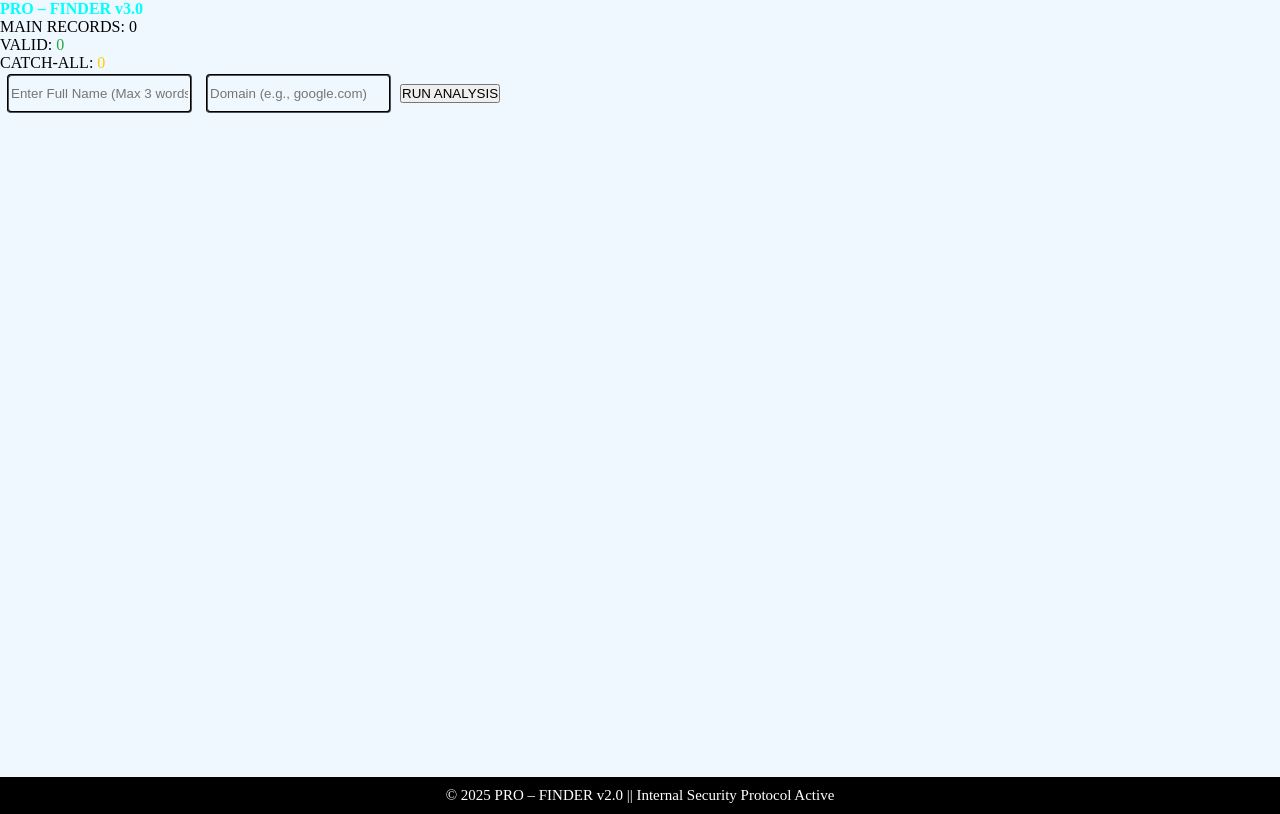
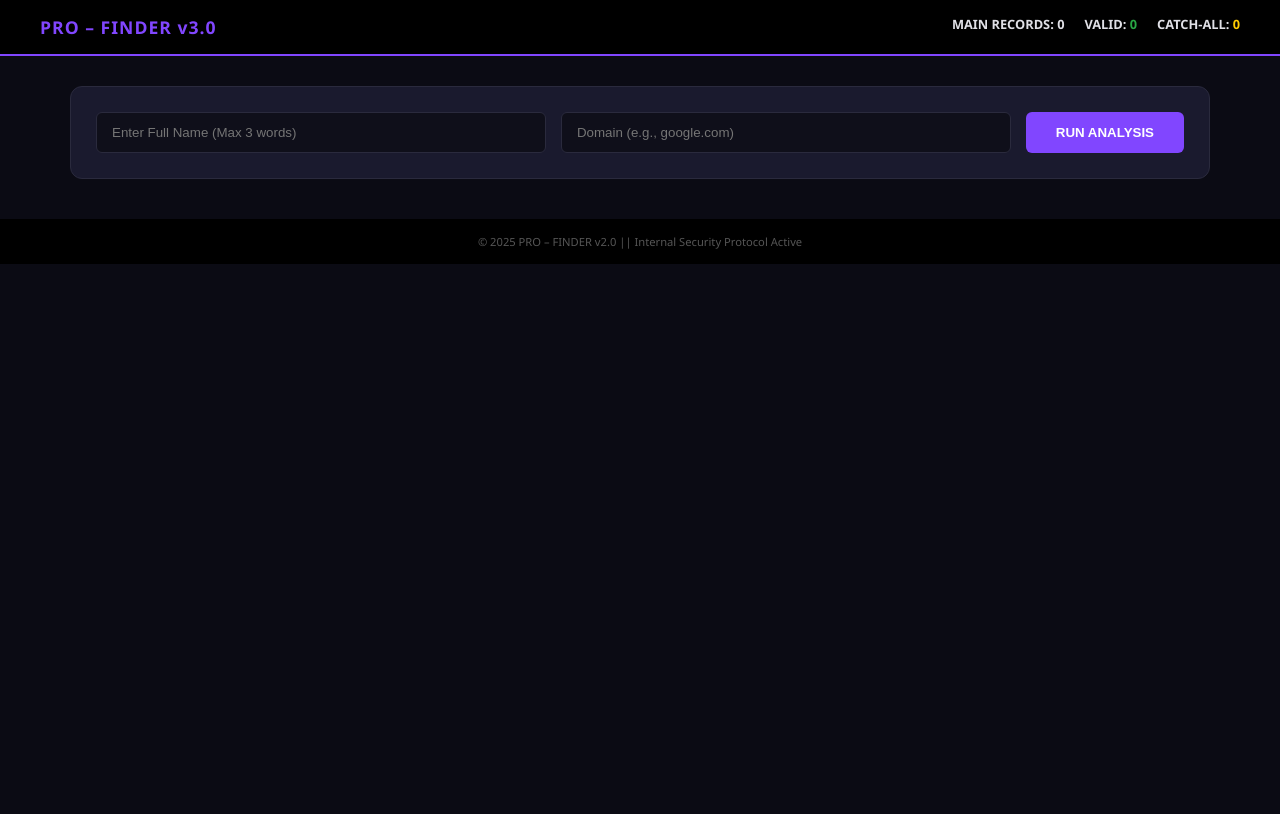
Before and after one commit to Manav2105/NewGLMEmailValidator, a plain HTML site: page index.html in a window 1280 px wide. Drawn offline with Linux system fonts and the light colour scheme.

Commit message:
Updated style.css

```diff
--- a/style.css
+++ b/style.css
@@ -1,25 +1,90 @@
-* { margin: 0; padding: 0; }
-body { background-color: aliceblue; overflow-y: auto; }
-nav { display: flex; align-items: center; justify-content: space-between; background-color: black; color: white; padding: 19px 12px; }
-nav ul { display: flex; }
-ul li { list-style: none; padding: 0 15px; }
-ul li a { color: whitesmoke; text-decoration: none; }
-ul li a:hover { color: cyan; font-weight: bold; }
-.logo{ color: white; }
-.logo:hover{ font-weight: bold; cursor: pointer; color: cyan; }
-main { min-height: 87.6vh; padding: 2px; }
-.container { max-width: 80vw; padding: 9px 10px; }
-.container h1 { padding: 12px 0; }
-.input { display: flex; }
-input[type="text"] { background-color: aliceblue; padding: 10px 2px 10px 2px; border: 2px groove black; border-radius: 4px; margin: 0px 5px 0px 5px; }
-.btn { padding: 9px 20px; background: black; color: white; border: 2px solid black; border-radius: 6px; cursor: pointer; transition: 0.3s; }
-.btn:hover{ font-size: 15px; font-weight: bold; border: 2px dashed black; background: #9bfdfd; color: black; }
-#result { border: 10px dashed #ccdfe4; border-radius: 25px; margin: 18px 13px 0px 13px; background-color: #d1fcfc; }
-#result h2 { margin: 24px 14px; border: 10px solid #ccdfe4; border-radius: 25px; padding: 10px; }
-.validation-results { display: flex; padding-top: 10px; margin: 24px 14px; border: 10px solid #ccdfe4; border-radius: 25px; padding: 10px; height: 300px; overflow: auto; }
-#emailList { margin-right: 25px; font-weight: bold; flex: 1; }
-#emailList li { text-transform: lowercase; list-style: none; display: flex; justify-content: space-between; margin-bottom: 5px; }
-#resultCont { font-weight: bold; flex: 1; }
-#CopyBtn { border: none; background: none; cursor: pointer; }
-#CopyBtn img { height: 12px; width: 12px; }
-footer { display: flex; background-color: black; color: white; padding: 10px; justify-content: center; align-items: center; font-size: 15px; }
+:root {
+    --bg-dark: #0b0b14;
+    --bg-card: #151521;
+    --accent-purple: #8146ff;
+    --accent-gold: #ffcc00;
+    --text-white: #e0e0e6;
+    --border-dim: #2a2a3d;
+}
+
+body {
+    background-color: var(--bg-dark);
+    color: var(--text-white);
+    font-family: 'Segoe UI', sans-serif;
+    margin: 0;
+    overflow-y: scroll;
+}
+
+.main-header {
+    background: #000;
+    padding: 15px 40px;
+    display: flex;
+    justify-content: space-between;
+    border-bottom: 2px solid var(--accent-purple);
+}
+
+.logo { font-weight: bold; font-size: 1.1rem; color: var(--accent-purple); letter-spacing: 1px; }
+.stats-panel { display: flex; gap: 20px; font-size: 0.8rem; font-weight: bold; }
+
+.control-panel {
+    background: #1a1a2e;
+    margin: 30px auto;
+    padding: 25px;
+    width: 85%;
+    border-radius: 12px;
+    border: 1px solid var(--border-dim);
+}
+
+.input-row { display: flex; gap: 15px; }
+
+input[type="text"] {
+    background: #0f0f1a;
+    border: 1px solid var(--border-dim);
+    padding: 12px 15px;
+    color: white;
+    border-radius: 6px;
+    flex: 1;
+}
+
+.primary-btn { background: var(--accent-purple); color: white; border: none; padding: 12px 30px; border-radius: 6px; cursor: pointer; font-weight: bold; }
+.accent-btn { background: var(--accent-gold); color: black; border: none; padding: 15px; width: 85%; display: block; margin: 20px auto; border-radius: 6px; font-weight: bold; cursor: pointer; }
+
+/* Record Card Styling */
+.record-card {
+    background: var(--bg-card);
+    border: 1px solid var(--border-dim);
+    width: 85%;
+    margin: 15px auto;
+    padding: 20px;
+    border-radius: 8px;
+    border-left: 5px solid #333;
+    animation: slideIn 0.3s ease-out;
+}
+
+@keyframes slideIn { from { opacity: 0; transform: translateY(10px); } to { opacity: 1; transform: translateY(0); } }
+
+.record-card.valid { border-left-color: #28a745; box-shadow: 0 0 15px #28a74522; }
+.record-card.catch-all { border-left-color: var(--accent-gold); }
+
+.card-header { display: flex; justify-content: space-between; margin-bottom: 10px; color: var(--accent-purple); font-size: 0.8rem; font-weight: bold; }
+.email-text { font-size: 1.2rem; font-family: monospace; letter-spacing: 1px; margin-bottom: 10px; }
+
+.badge { padding: 4px 10px; border-radius: 4px; font-size: 0.7rem; background: #2a2a3d; color: white; }
+
+/* Professional Loader */
+.loader-container { text-align: center; padding: 40px; }
+.scanning-line {
+    width: 250px;
+    height: 4px;
+    background: #222;
+    margin: 15px auto;
+    position: relative;
+    overflow: hidden;
+}
+.scanning-line::after {
+    content: ''; position: absolute; width: 80px; height: 100%; background: var(--accent-purple);
+    box-shadow: 0 0 15px var(--accent-purple); animation: scan 2s infinite linear;
+}
+@keyframes scan { 0% { left: -80px; } 100% { left: 250px; } }
+
+footer { background: #000; padding: 15px; text-align: center; font-size: 0.7rem; color: #555; margin-top: 40px; }
```
